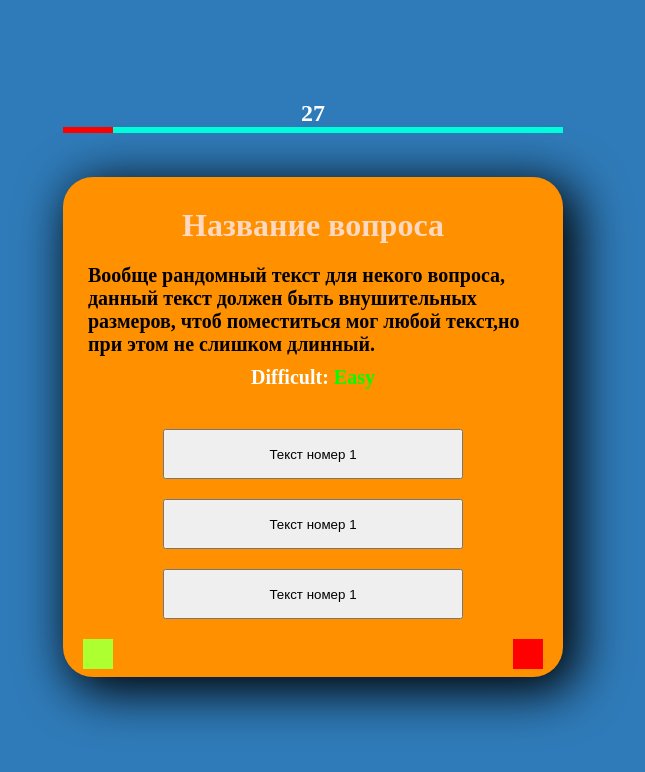
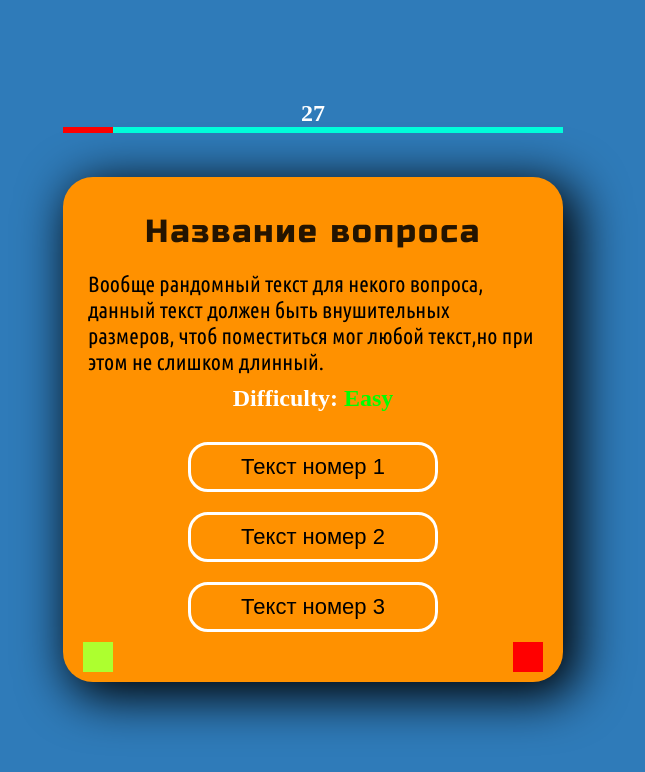
Before and after one commit to HHussHH/Quiz, a React (Create React App) app: page /game in a window 1280 px wide. Shown: the top 772 px of the page, without its empty margins (327-972 px from the left). Built offline with nearby package versions, Linux system fonts and the light colour scheme.

Commit message:
added new btn and select btn system

```diff
--- a/src/components/Card/Card.tsx
+++ b/src/components/Card/Card.tsx
@@ -1,6 +1,31 @@
+import { useState } from "react";
 import styles from "./card.module.scss";
 
 const Card = () => {
+  type btn = {
+    [key: string]: string | number;
+  };
+  const [active, setActive] = useState<number | string>();
+
+  const handleClick = (id: number | string) => {
+    setActive(id);
+  };
+
+  const buttons: btn[] = [
+    {
+      id: 1,
+      text: "Текст номер 1",
+    },
+    {
+      id: 2,
+      text: "Текст номер 2",
+    },
+    {
+      id: 3,
+      text: "Текст номер 3",
+    },
+  ];
+
   return (
     <div className={styles.card}>
       <div className={styles.bg}>
@@ -11,12 +36,20 @@ const Card = () => {
           слишком длинный.
         </p>
         <div className={styles.difficult}>
-          Difficult: <span>Easy</span>
+          Difficulty: <span>Easy</span>
         </div>
         <div className={styles.variants}>
-          <button className={styles.variant}>Текст номер 1</button>
-          <button className={styles.variant}>Текст номер 1</button>
-          <button className={styles.variant}>Текст номер 1</button>
+          {buttons.map(({ text, id }, key) => (
+            <button
+              className={`${styles.variant} ${
+                active === id ? styles.active : ""
+              }`}
+              onClick={() => handleClick(id)}
+              key={key}
+            >
+              {text}
+            </button>
+          ))}
         </div>
         <div className={styles.optionalBtn}>
           <button className={styles.btn}></button>
--- a/src/components/Card/card.module.scss
+++ b/src/components/Card/card.module.scss
@@ -2,12 +2,12 @@
   display: flex;
   margin: 0px auto;
   width: 500px;
-  height: 500px;
+  min-height: 500px;
 }
 
 .bg {
   width: 500px;
-  height: 500px;
+  min-height: 500px;
   border-radius: 30px;
   width: 100%;
   height: 100%;
@@ -16,24 +16,29 @@
 }
 
 .title {
-  margin-top: 30px;
+  font-weight: 400;
+  font-family: "Russo One", sans-serif;
+  letter-spacing: 2px;
+  margin-top: 35px;
   text-align: center;
-  color: #ffd8c1;
+  color: #000000db;
 }
 
 .text {
+  font-family: "Ubuntu Condensed", sans-serif;
   margin-top: 20px;
   padding: 0px 25px;
-  font-size: 20px;
-  font-weight: 600;
+  font-size: 22px;
+  font-weight: 400;
+  color: #000000;
 }
 .difficult {
   margin-top: 10px;
   font-weight: 700;
-  font-size: 20px;
+  font-size: 24px;
   text-align: center;
   color: #fff;
-  margin-bottom: 40px;
+  margin-bottom: 30px;
   span {
     color: rgb(0, 255, 0);
   }
@@ -47,17 +52,38 @@
   align-items: center;
 }
 .variant {
-  width: 300px;
+  input {
+    border: none;
+    width: 100%;
+    height: 100%;
+  }
+  display: flex;
+  align-items: center;
+  cursor: pointer;
+  padding: 0 20px;
+  min-width: 250px;
+  justify-content: center;
+  max-width: 400px;
   height: 50px;
+  border-radius: 20px;
+  font-size: 22px;
+  background-color: inherit;
+  border: 3px solid #ffffff;
 }
-
+.customSelector {
+  overflow: hidden;
+  width: 25px;
+  height: 25px;
+  border-radius: 50px;
+}
 .optionalBtn {
   display: flex;
   justify-content: space-between;
-  padding: 20px;
+  padding: 10px 20px;
 }
 
 .btn {
+  cursor: pointer;
   width: 30px;
   height: 30px;
   border: none;
@@ -66,3 +92,7 @@
     background-color: red;
   }
 }
+
+.active {
+  border-color: #000;
+}
--- a/src/index.css
+++ b/src/index.css
@@ -1,4 +1,5 @@
 @import url("https://fonts.googleapis.com/css2?family=Roboto:wght@300;400;500;700&display=swap");
+@import url("https://fonts.googleapis.com/css2?family=Russo+One&family=Ubuntu+Condensed&display=swap");
 * {
   box-sizing: border-box;
   margin: 0;
--- a/src/pages/gamepage.module.scss
+++ b/src/pages/gamepage.module.scss
@@ -1,5 +1,6 @@
 .field {
-  width: 100dvw;
-  height: 100vh;
+  width: 100vw;
+  min-height: 100vh;
+  height: 100%;
   background-color: #2f7bb9;
 }
```
Also changed, not shown: src/components/Card/test.tsx (deleted, +0 -7 lines), question.js (added), 1 other file (tests, documents, lock files or other folders).
